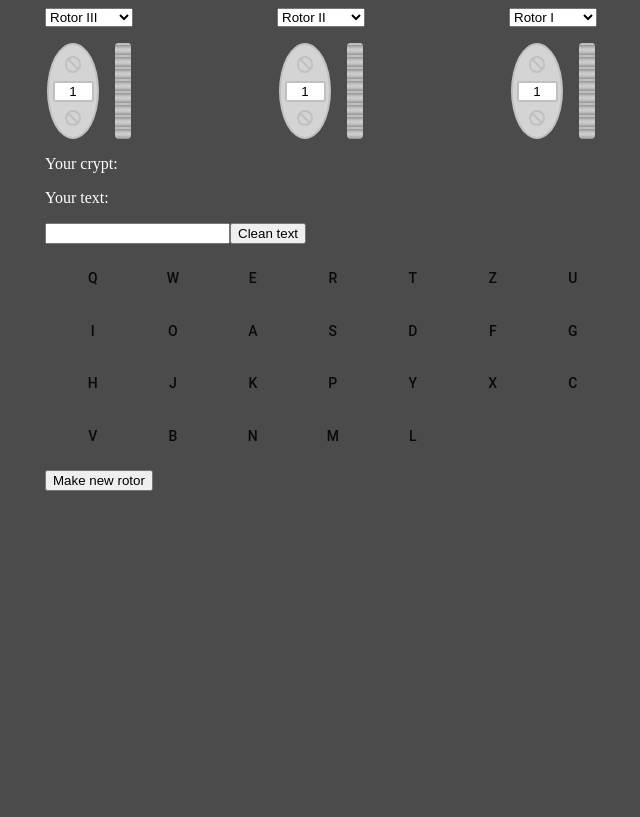
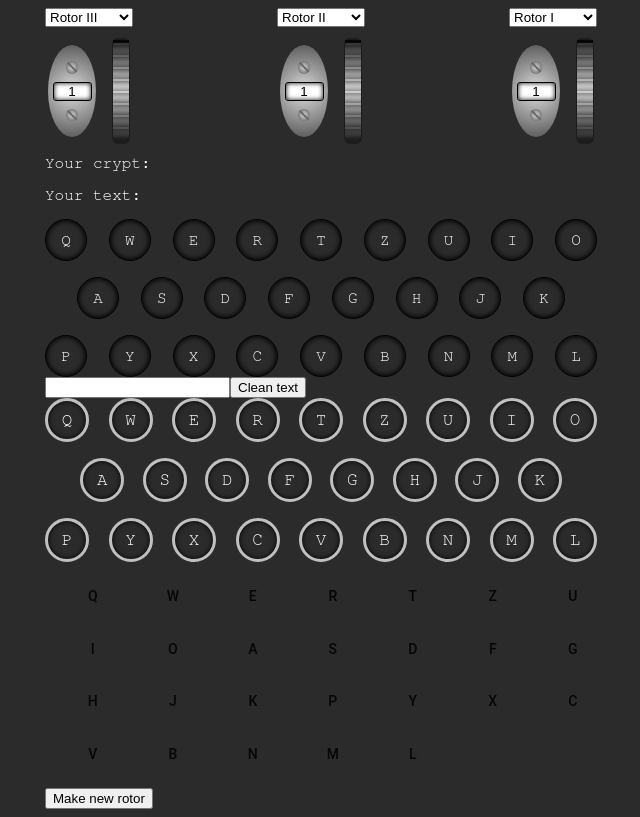
Before and after one commit to BGal23/enigma, a React (Vite) app: page / in a window 1280 px wide. Shown: the whole page, without its empty margins (319-959 px from the left). Built offline with nearby package versions, Linux system fonts and the light colour scheme.

Commit message:
keyboard

```diff
--- a/src/App.tsx
+++ b/src/App.tsx
@@ -9,6 +9,7 @@ import { runCrypt, turnBackCrypt, State } from "./utils/encryption";
 import changeRotorPosition from "./utils/changeRotorPosition";
 import rotors from "./assets/rotors.json";
 import changePlugboard from "./utils/changePlugboard";
+import Lights from "./components/Lights/Lights";
 
 const App = () => {
   const [rotorsState, setRotorState] = useState<State[]>([
@@ -22,6 +23,7 @@ const App = () => {
   const [cryptArray, setCryptArray] = useState<string[]>([]);
   const [selectedButton, setSelectedButton] = useState("");
   const [buttonsArray, setButtonsArray] = useState<string[][]>([]);
+  const [light, setLights] = useState<string>("");
 
   const encryption = () => {
     const step0 = changeLetters(letter);
@@ -36,6 +38,7 @@ const App = () => {
     const newLetter = changePlugboard(changeNumbers(step7), buttonsArray);
 
     if (newLetter !== undefined) {
+      setLights(newLetter);
       cryptArray.push(newLetter);
       setCrypt(cryptArray.join(""));
     }
@@ -67,6 +70,8 @@ const App = () => {
 
       <p>Your text: {text}</p>
 
+      <Lights light={light} />
+
       <Keyboard
         letter={letter}
         setLetter={setLetter}
--- a/src/components/Keyboard/Keyboard.tsx
+++ b/src/components/Keyboard/Keyboard.tsx
@@ -1,4 +1,6 @@
+import { Grid } from "@material-ui/core";
 import array from "../../assets/letters.json";
+import useStyles from "./styles";
 
 interface Props {
   letter: string;
@@ -17,6 +19,12 @@ const Keyboard: React.FC<Props> = ({
   setCrypt,
   setCryptArray,
 }) => {
+  const classes = useStyles();
+
+  const handleKeyPress = (event: React.KeyboardEvent<HTMLDivElement>) => {
+    console.log("Key pressed:", event.key);
+  };
+
   const handleChange = (event: React.KeyboardEvent<HTMLInputElement>) => {
     const input = event.key.toUpperCase();
 
@@ -53,6 +61,13 @@ const Keyboard: React.FC<Props> = ({
       <button type="button" onClick={handleClean}>
         Clean text
       </button>
+      <Grid container className={classes.wrapper}>
+        {array.letters.map((letter, index) => (
+          <button key={index} className={classes.button}>
+            {letter}
+          </button>
+        ))}
+      </Grid>
     </div>
   );
 };
--- /dev/null
+++ b/src/components/Keyboard/styles.ts
@@ -0,0 +1,39 @@
+import { makeStyles } from "@mui/styles";
+
+const useStyles = makeStyles(() => ({
+  wrapper: {
+    display: "flex",
+    gap: "1em",
+    flexWrap: "wrap",
+    justifyContent: "space-between",
+  },
+  button: {
+    width: "2.5em",
+    height: "2.5em",
+    borderRadius: "1.5em",
+    border: "3px solid silver",
+    display: "flex",
+    justifyContent: "center",
+    alignItems: "center",
+    boxShadow: "inset 0px 0px 5px 0px black",
+    backgroundColor: "#2b2b2b",
+    color: "white",
+    fontFamily: '"FreeMono", sans-serif',
+    fontSize: "1.1em",
+    cursor: "pointer",
+    transition: "scale 200ms ease-in-out",
+
+    "&:hover": {
+      scale: "1.05",
+    },
+
+    "&:nth-child(10)": {
+      marginLeft: "2em",
+    },
+    "&:nth-child(17)": {
+      marginRight: "2em",
+    },
+  },
+}));
+
+export default useStyles;
--- /dev/null
+++ b/src/components/Lights/Lights.tsx
@@ -0,0 +1,32 @@
+import { Box, Grid } from "@material-ui/core";
+import array from "../../assets/letters.json";
+import useStyles from "./styles";
+
+interface Props {
+  light: string | undefined;
+}
+
+const Lights: React.FC<Props> = ({ light }) => {
+  const classes = useStyles();
+
+  return (
+    <Grid container className={classes.wrapper}>
+      {array.letters.map((letter, index) => (
+        <Box
+          style={{
+            background:
+              light === letter
+                ? "radial-gradient(circle, rgba(196,206,0,1) 0%, rgba(0,0,0,1) 100%)"
+                : "",
+          }}
+          key={index}
+          className={classes.light}
+        >
+          {letter}
+        </Box>
+      ))}
+    </Grid>
+  );
+};
+
+export default Lights;
--- /dev/null
+++ b/src/components/Lights/styles.ts
@@ -0,0 +1,29 @@
+import { makeStyles } from "@mui/styles";
+
+const useStyles = makeStyles(() => ({
+  wrapper: {
+    display: "flex",
+    gap: "1em",
+    flexWrap: "wrap",
+    justifyContent: "space-between",
+  },
+  light: {
+    width: "2.5em",
+    height: "2.5em",
+    borderRadius: "1.5em",
+    border: "1px solid black",
+    display: "flex",
+    justifyContent: "center",
+    alignItems: "center",
+    boxShadow: "inset 0px 0px 5px 1px black",
+
+    "&:nth-child(10)": {
+      marginLeft: "2em",
+    },
+    "&:nth-child(17)": {
+      marginRight: "2em",
+    },
+  },
+}));
+
+export default useStyles;
--- a/src/components/Rotor/Rotor.tsx
+++ b/src/components/Rotor/Rotor.tsx
@@ -1,9 +1,8 @@
-import { ChangeEvent, useEffect, useRef, useState } from "react";
+import { ChangeEvent, WheelEvent, useEffect, useRef, useState } from "react";
 import rotors from "../../assets/rotors.json";
 import { State } from "../../utils/encryption";
 import useStyles from "./styles";
 import { Box, Grid } from "@material-ui/core";
-import throttle from "lodash/throttle";
 
 interface Props {
   rotorsState: State[];
@@ -67,7 +66,7 @@ const Rotor: React.FC<Props> = ({
     changeRotor([...rotorsState]);
   };
 
-  const handleMouseWheel = throttle((event) => {
+  const handleMouseWheel = (event: WheelEvent) => {
     const delta = event.deltaY;
 
     if (delta > 0) {
@@ -83,7 +82,7 @@ const Rotor: React.FC<Props> = ({
         handlePositionChange(position + 1);
       }
     }
-  }, 200);
+  };
 
   return (
     <Grid className={classes.rotorWrapper}>
@@ -103,6 +102,7 @@ const Rotor: React.FC<Props> = ({
             value={rotors[num][position - 1].input}
             min={1}
             max={26}
+            onChange={() => {}}
           />
 
           <div className={classes.screw}></div>
@@ -121,6 +121,7 @@ const Rotor: React.FC<Props> = ({
               }`}
             ></div>
           ))}
+          <div className={classes.gearWhole}></div>
         </div>
       </Box>
     </Grid>
--- a/src/components/Rotor/styles.ts
+++ b/src/components/Rotor/styles.ts
@@ -15,6 +15,7 @@ const useStyles = makeStyles(() => ({
   numberChangeWrapper: {
     display: "flex",
     flexDirection: "row",
+    alignItems: "center",
     height: "6em",
     gap: "1em",
   },
@@ -25,9 +26,9 @@ const useStyles = makeStyles(() => ({
     justifyContent: "center",
     width: "3em",
     height: "calc(100% - 4px)",
-    backgroundColor: "#D4D4D4",
+    background: "radial-gradient(circle, #dbdbdb 0%, #505050 100%)",
     borderRadius: "50%",
-    border: "2px solid silver",
+    // border: "1px solid #505050",
     gap: "0.5em",
   },
   screw: {
@@ -35,9 +36,9 @@ const useStyles = makeStyles(() => ({
     position: "relative",
     height: "0.8em",
     width: "0.8em",
-    backgroundColor: "#D4D4D4",
+    background: "radial-gradient(circle, #dbdbdb 0%, #505050 100%)",
     borderRadius: "50%",
-    border: "2px solid silver",
+    // border: "2px solid silver",
 
     "&::before": {
       content: '""',
@@ -46,15 +47,16 @@ const useStyles = makeStyles(() => ({
       left: "50%",
       width: "100%",
       height: 2,
-      backgroundColor: "silver",
+      backgroundColor: "#6b6b6b",
       transform: "translate(-50%, -50%) rotate(45deg)",
     },
   },
   input: {
     backgroundColor: "while",
     borderRadius: 3,
-    border: "2px solid silver",
+    border: "1px solid black",
     textAlign: "center",
+    boxShadow: "inset 0px 0px 5px 0px",
     "&::-webkit-outer-spin-button, &::-webkit-inner-spin-button": {
       "-webkit-appearance": "none",
       margin: 0,
@@ -67,15 +69,18 @@ const useStyles = makeStyles(() => ({
     height: "100%",
     width: "1em",
     backgroundColor: "#D4D4D4",
-    borderRadius: 4,
-    // border: "2px solid black",
+    borderTop: "5px solid #1c1c1c",
+    borderBottom: "5px solid #1c1c1c",
+    borderRight: "1px solid #1c1c1c",
+    borderLeft: "1px solid #1c1c1c",
+    borderRadius: 6,
     cursor: "row-resize",
     overflow: "hidden",
   },
   line: {
     width: "200%",
     height: 2,
-    backgroundColor: "silver",
+    backgroundColor: "#D4D4D4",
     position: "relative",
     right: "50%",
     top: "50%",
@@ -95,6 +100,16 @@ const useStyles = makeStyles(() => ({
       transition: "none",
     },
   },
+  gearWhole: {
+    height: "6.2em",
+    width: "1em",
+    background:
+      "linear-gradient(0deg, rgba(0, 0, 0, 0.8) 0%, rgba(0, 0, 0, 0) 50%, rgba(0, 0, 0, 0.8) 100%)",
+    position: "absolute",
+    zIndex: 2,
+    pointerEvents: "none",
+    top: 40,
+  },
 }));
 
 export default useStyles;
--- a/src/index.css
+++ b/src/index.css
@@ -1,4 +1,5 @@
 body {
-  background-color: #4b4b4b;
+  background-color: #2b2b2b;
   color: white;
+  font-family: "FreeMono", sans-serif;
 }
```
